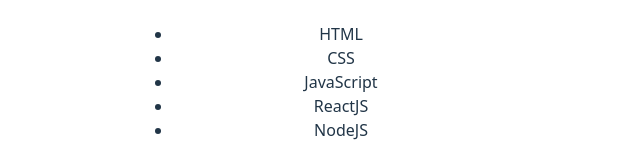
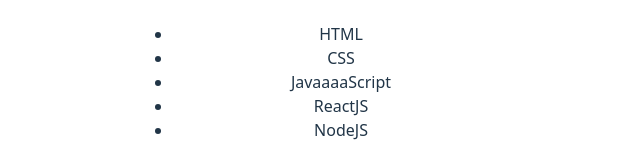
Before and after one commit to Nivash-E/React_Projects, a React (Vite) app in the folder vite-project/: page / in a window 1280 px wide. Shown: the part 465-625 px from the top of the page, without its empty margins (319-959 px from the left). Built offline with nearby package versions, Linux system fonts and the light colour scheme.

Commit message:
java to javaaa

```diff
--- a/vite-project/src/assets/Course.jsx
+++ b/vite-project/src/assets/Course.jsx
@@ -5,7 +5,7 @@
             <ul>
                 <li>HTML</li>
                 <li>CSS</li>
-                <li>JavaScript</li>
+                <li>JavaaaaScript</li>
                 <li>ReactJS</li>
                 <li>NodeJS</li>
 
```
